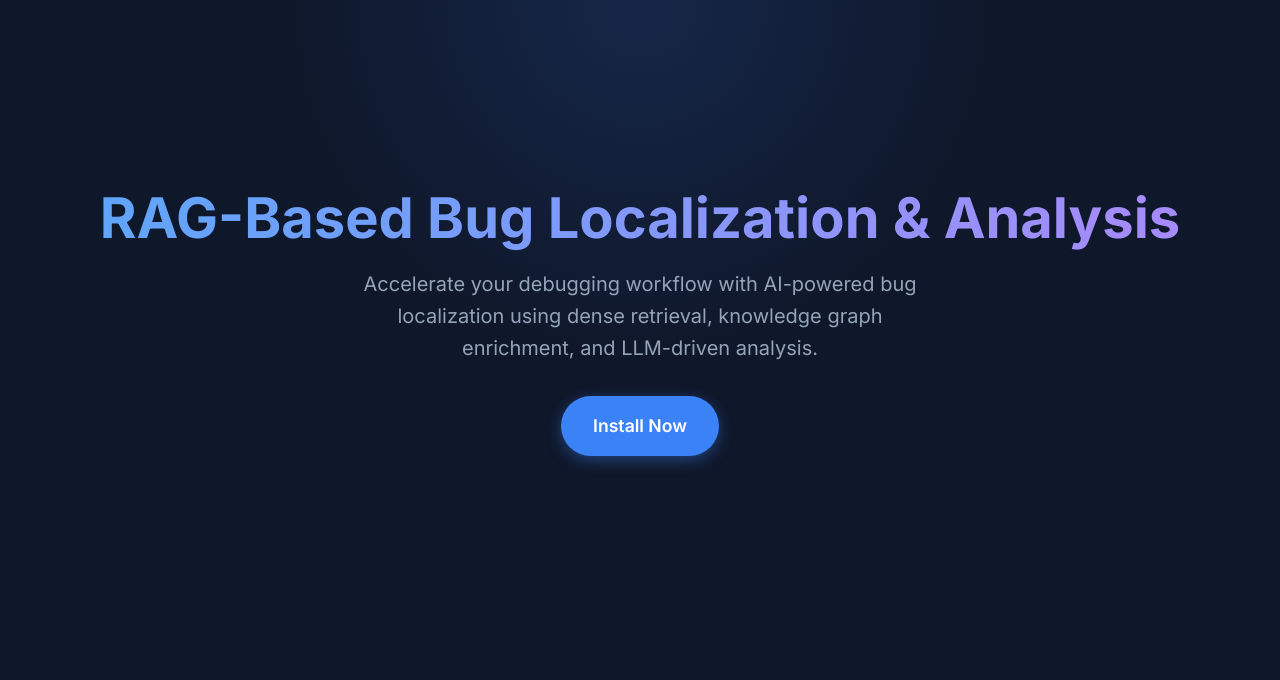
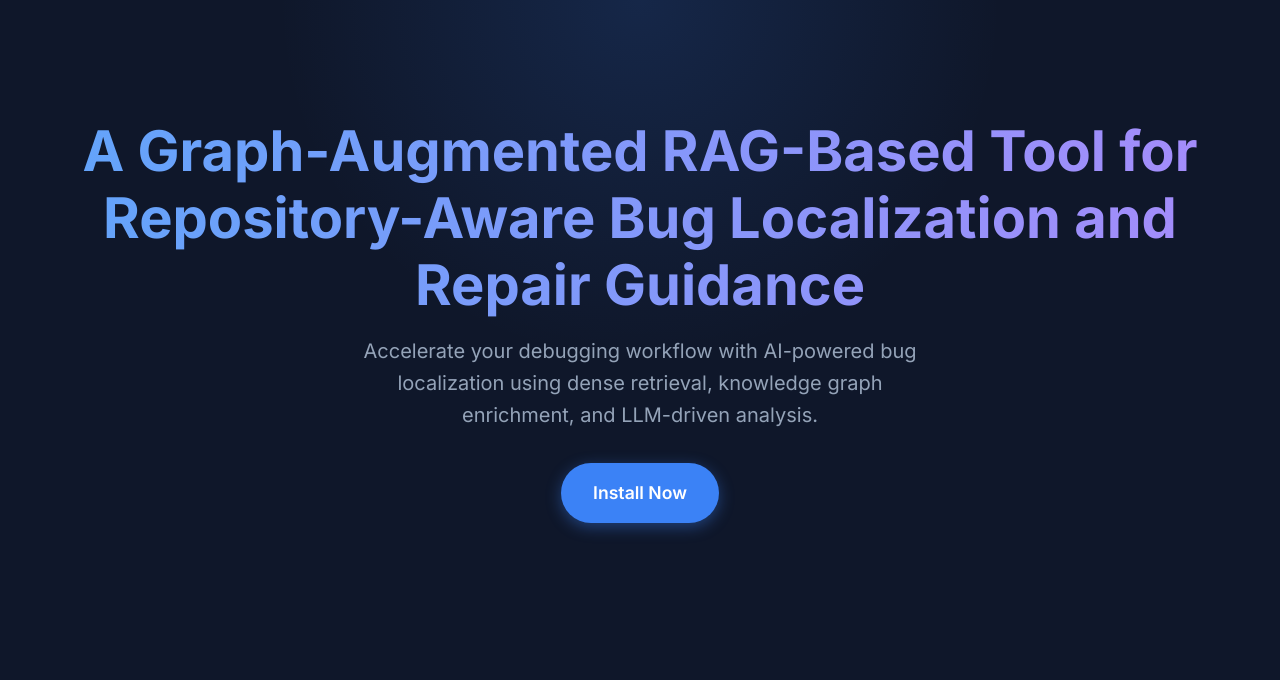
Before and after one commit to jsureka/issue_analyzing_tool, a Flask app: page / in a window 1280 px wide. Shown: the part 103-783 px from the top of the page. Run offline with Flask 3, Linux system fonts and the light colour scheme.

Commit message:
Update homepage title and architecture image
Revised the homepage title and description for clarity and detail. Updated architecture.png to reflect the latest system design.

```diff
--- a/INSIGHT Tool/templates/homepage.html
+++ b/INSIGHT Tool/templates/homepage.html
@@ -23,8 +23,9 @@
   </header>
 
   <section class="hero">
-    <h1>RAG-Based Bug Localization & Analysis</h1>
-    <p>Accelerate your debugging workflow with AI-powered bug localization using dense retrieval, knowledge graph enrichment, and LLM-driven analysis.</p>
+    <h1>A Graph-Augmented RAG-Based Tool for Repository-Aware Bug Localization and Repair Guidance</h1>
+    <p>Accelerate your debugging workflow with AI-powered bug localization using dense retrieval, knowledge graph
+      enrichment, and LLM-driven analysis.</p>
     <a href="https://github.com/apps/insight-issues" class="cta-button">Install Now</a>
   </section>
 
@@ -34,12 +35,14 @@
       <div class="card">
         <span class="icon">🔍</span>
         <h3>RAG Pipeline</h3>
-        <p>Dense vector retrieval (FAISS + UnixCoder) retrieves top-20 candidate functions, enriched with graph context from Neo4j.</p>
+        <p>Dense vector retrieval (FAISS + UnixCoder) retrieves top-20 candidate functions, enriched with graph context
+          from Neo4j.</p>
       </div>
       <div class="card">
         <span class="icon">🧠</span>
         <h3>LLM Selection</h3>
-        <p>GPT-4o or Gemini 2.0 Flash intelligently selects top-5 most likely buggy functions from enriched candidates.</p>
+        <p>GPT-4o or Gemini 2.0 Flash intelligently selects top-5 most likely buggy functions from enriched candidates.
+        </p>
       </div>
       <div class="card">
         <span class="icon">✨</span>
```
Also changed, not shown: INSIGHT Tool/static/images/architecture.png.
